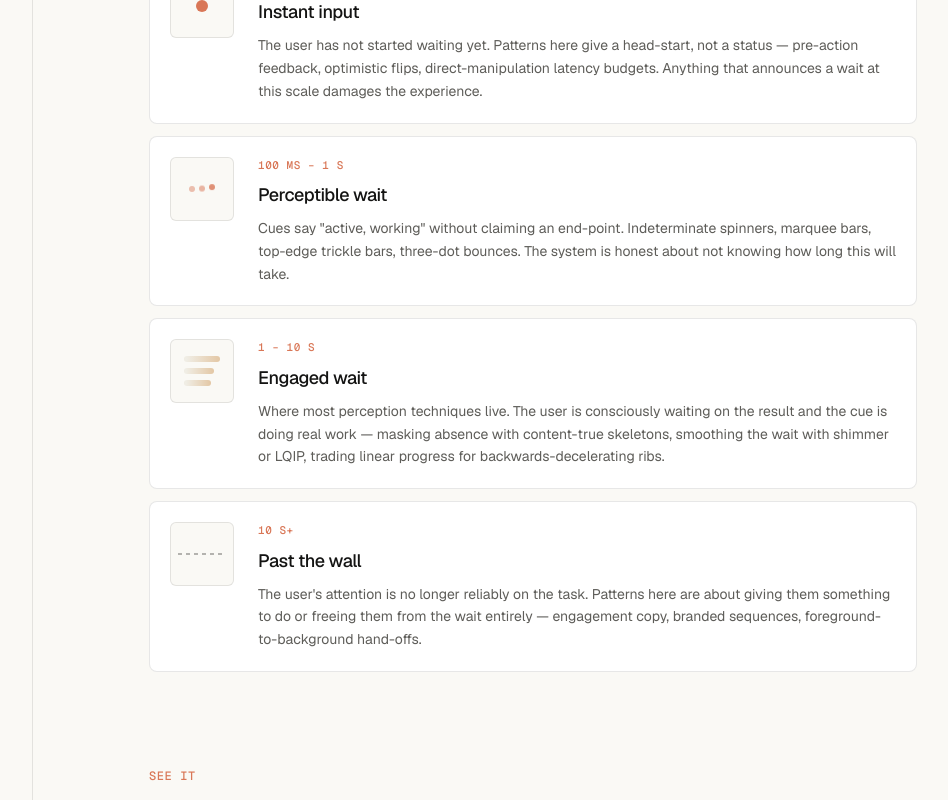
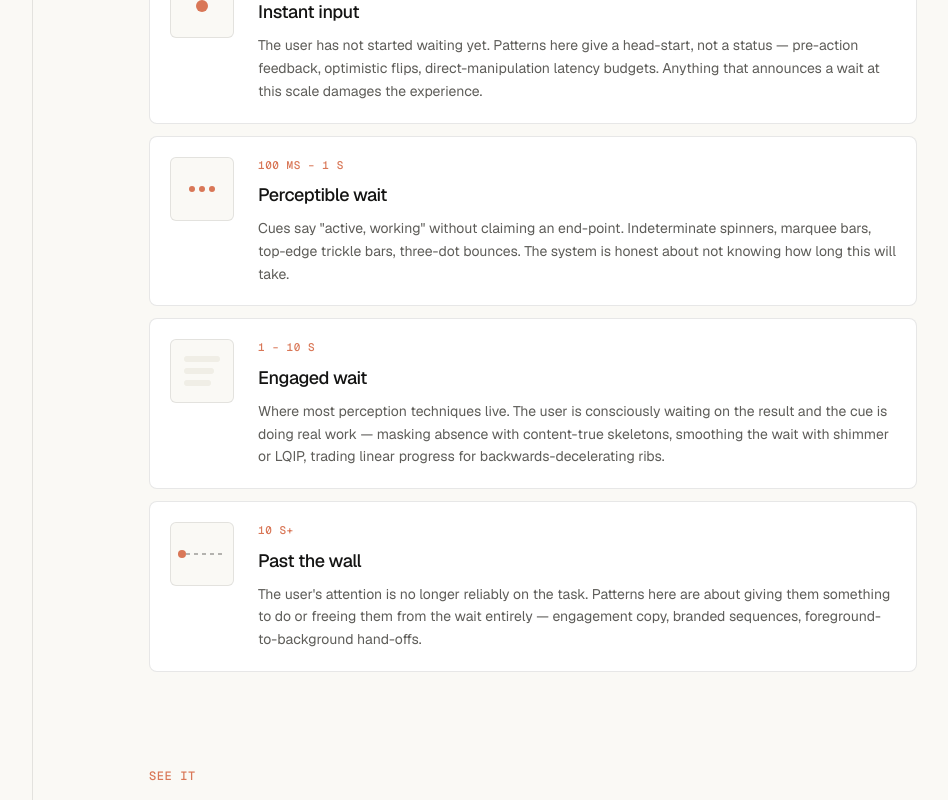
Before and after one commit to andrzejdelgado/feelsfast, a Next.js app: page / in a window 1280 px wide. Shown: the part 1660-2460 px from the top of the page, without its empty margins (247-1195 px from the left). Built offline with nearby package versions, Linux system fonts and the light colour scheme.

Commit message:
fix: drop the animations from Four-time-bands visuals
Each card's 64×64 visual is now a static glyph — single dot, three
dots, three muted stripes, dot on a dashed track. Same idea, no
motion.

```diff
--- a/src/app/page.tsx
+++ b/src/app/page.tsx
@@ -294,50 +294,19 @@ function BandVisual({ index }: { index: number }) {
       {index === 1 ? <ThreeDotBounce /> : null}
       {index === 2 ? <ShimmerStripes /> : null}
       {index === 3 ? <SlowCrawl /> : null}
-      <style>{`
-        @keyframes band-snap {
-          0%, 60%, 100% { transform: scale(1); opacity: 1; }
-          70%           { transform: scale(0.78); opacity: 0.55; }
-        }
-        @keyframes band-bounce {
-          0%, 100% { transform: translateY(0);   opacity: 0.45; }
-          50%      { transform: translateY(-3px); opacity: 1;    }
-        }
-        @keyframes band-shimmer {
-          0%   { background-position: 200% 0; }
-          100% { background-position: -200% 0; }
-        }
-        @keyframes band-crawl {
-          0%   { transform: translateX(-1.5rem); opacity: 0.2; }
-          50%  { opacity: 1; }
-          100% { transform: translateX(1.5rem); opacity: 0.2; }
-        }
-      `}</style>
     </div>
   );
 }
 
 function InstantDot() {
-  return (
-    <span
-      className="size-3 rounded-full bg-primary motion-reduce:animate-none"
-      style={{ animation: "band-snap 1800ms ease-in-out infinite" }}
-    />
-  );
+  return <span className="size-3 rounded-full bg-primary" />;
 }
 
 function ThreeDotBounce() {
   return (
     <span className="flex items-end gap-1">
-      {[0, 140, 280].map((delay) => (
-        <span
-          key={delay}
-          className="size-1.5 rounded-full bg-primary motion-reduce:animate-none"
-          style={{
-            animation: "band-bounce 900ms ease-in-out infinite",
-            animationDelay: `${delay}ms`,
-          }}
-        />
+      {[0, 1, 2].map((i) => (
+        <span key={i} className="size-1.5 rounded-full bg-primary" />
       ))}
     </span>
   );
@@ -349,13 +318,7 @@ function ShimmerStripes() {
       {["w-full", "w-5/6", "w-3/4"].map((w) => (
         <span
           key={w}
-          className={`h-1.5 rounded ${w} motion-reduce:animate-none`}
-          style={{
-            backgroundImage:
-              "linear-gradient(90deg, var(--muted) 0%, color-mix(in oklch, var(--muted) 60%, var(--primary)) 50%, var(--muted) 100%)",
-            backgroundSize: "200% 100%",
-            animation: "band-shimmer 1400ms linear infinite",
-          }}
+          className={`h-1.5 rounded bg-muted ${w}`}
         />
       ))}
     </span>
@@ -374,10 +337,7 @@ function SlowCrawl() {
           opacity: 0.45,
         }}
       />
-      <span
-        className="relative size-2 rounded-full bg-primary motion-reduce:animate-none"
-        style={{ animation: "band-crawl 5200ms ease-in-out infinite" }}
-      />
+      <span className="relative size-2 rounded-full bg-primary" />
     </span>
   );
 }
```
